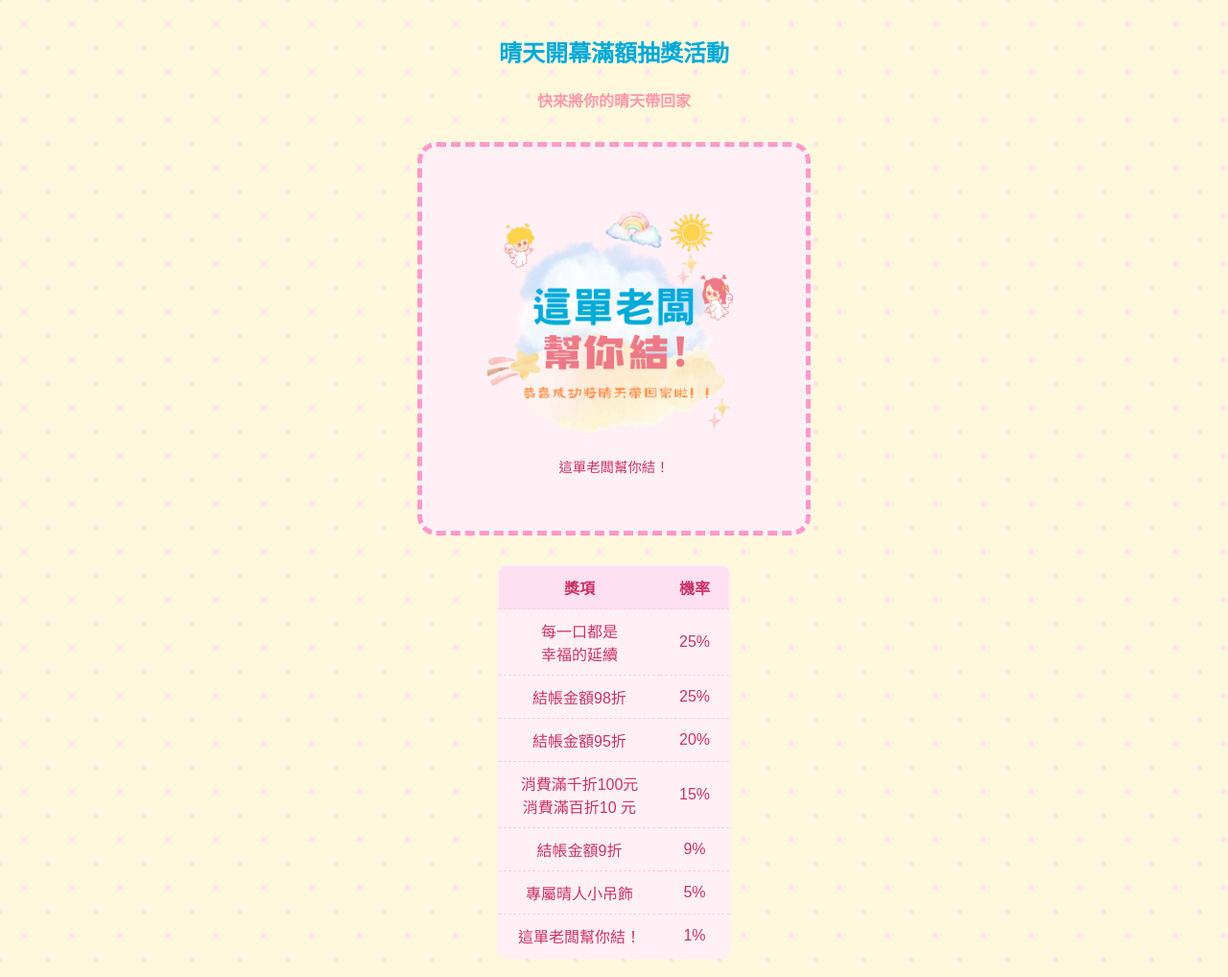
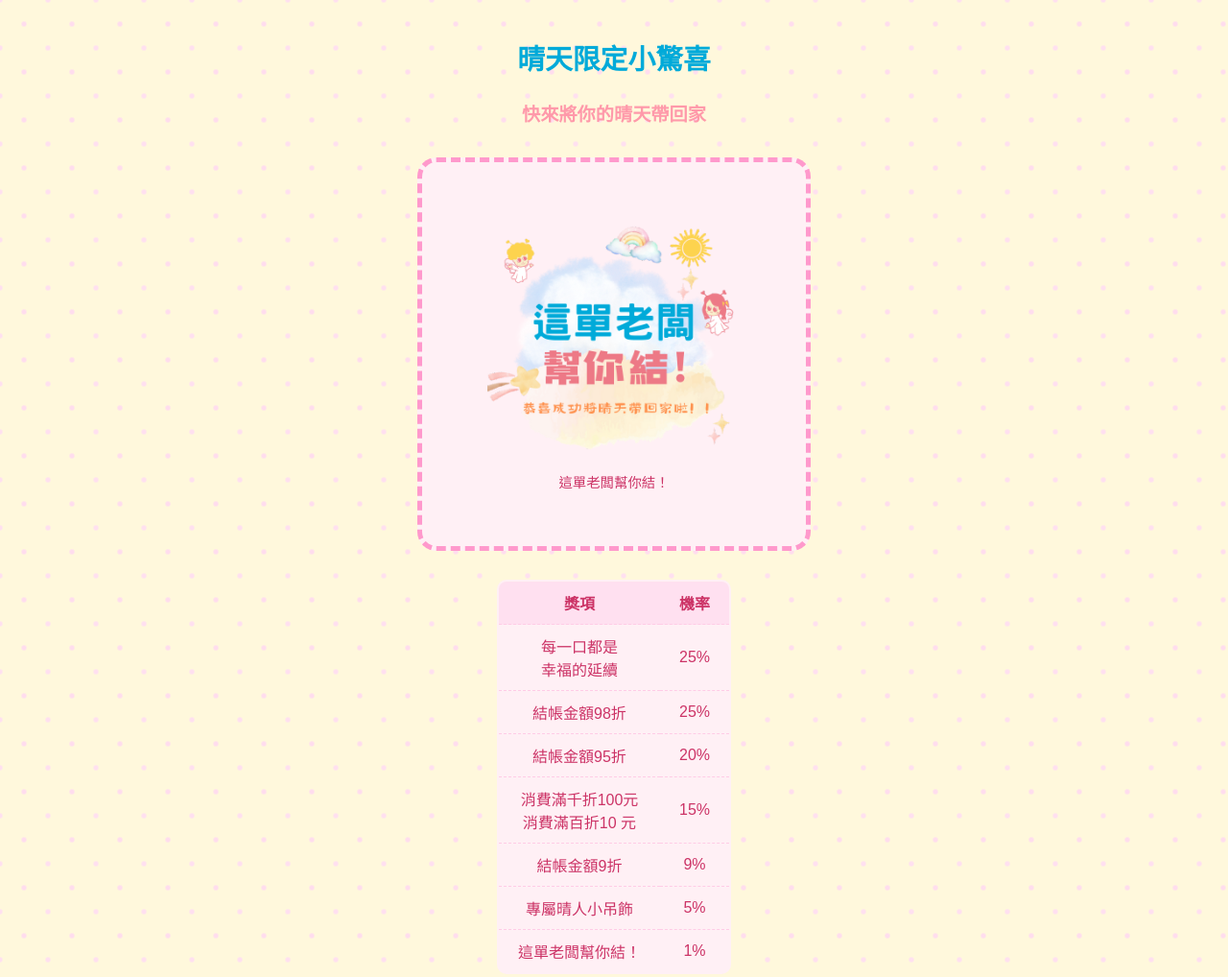
Before and after one commit to happinesscookie530/lottery, a plain HTML site: page index.html in a window 1280 px wide. Shown: the top 1018 px of the page at 96% size. Drawn offline with Linux system fonts and the light colour scheme; a web font is replaced by a local one.

Commit message:
字體修正

```diff
--- a/index.html
+++ b/index.html
@@ -3,7 +3,7 @@
 <head>
   <meta charset="UTF-8" />
   <meta name="viewport" content="width=device-width, initial-scale=1.0" />
-  <title>晴天開幕滿額抽獎活動</title>
+  <title>晴天限定小驚喜</title>
   <link rel="preconnect" href="https://fonts.googleapis.com">
   <link rel="preconnect" href="https://fonts.gstatic.com" crossorigin>
   <link href="https://fonts.googleapis.com/css2?family=LXGW+WenKai+TC&display=swap" rel="stylesheet">
@@ -23,12 +23,12 @@
     }
     h1 {
       color: #00aad9;
-      font-size: 1.5rem;
+      font-size: 1.8rem;
       margin-bottom: 0.5rem;
     }
     h2 {
       color: #ff99aa;
-      font-size: 1.0rem;
+      font-size: 1.2rem;
       margin-bottom: 2rem;
     }
     .lottery-box {
@@ -106,7 +106,7 @@
     }
     #resultText {
       color: #00aad9;
-      font-size: 1.2rem;
+      font-size: 1.0rem;
     }
     #confirmButton {
       padding: 10px 20px;
@@ -132,7 +132,7 @@
   </style>
 </head>
 <body>
-  <h1>晴天開幕滿額抽獎活動</h1>
+  <h1>晴天限定小驚喜</h1>
   <h2>快來將你的晴天帶回家</h2>
 
   <div class="lottery-box">
```
